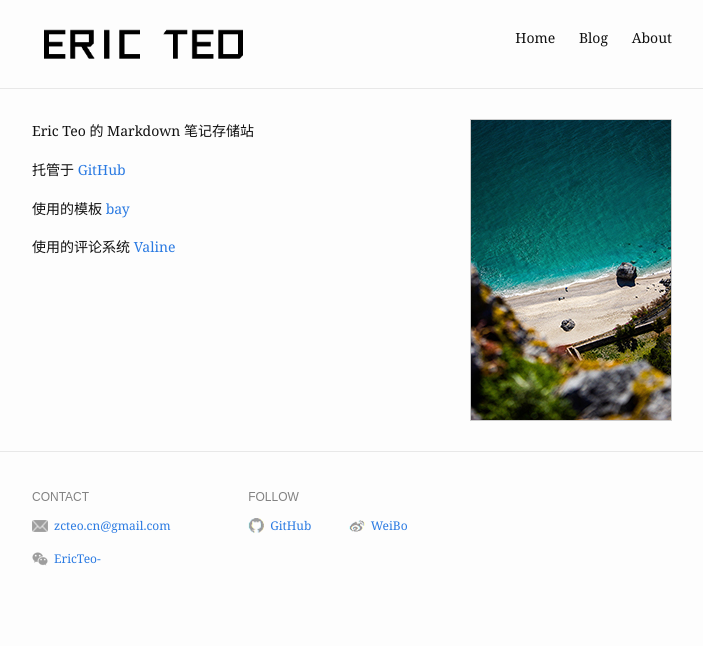
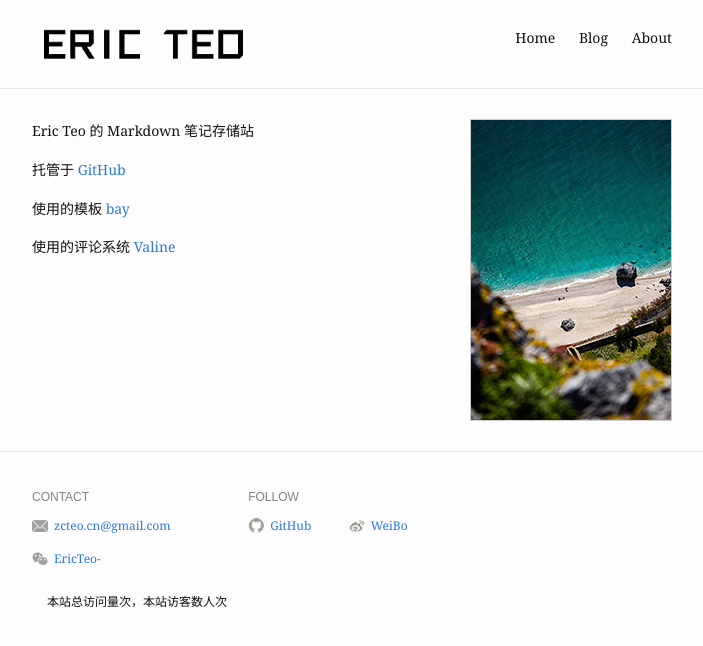
Before and after one commit to zcteo/bay, a Jekyll site: the page built from index.md, in a window 1280 px wide. Shown: the top 646 px of the page, without its empty margins (288-991 px from the left). Built offline with Jekyll 4.4.1, drawn with Linux system fonts in a browser that asks for light colours; comment, search, counter and statistics services are not loaded.

Commit message:
增加不蒜子访问统计

```diff
--- a/_includes/footer.html
+++ b/_includes/footer.html
@@ -59,6 +53,14 @@
       </div>
       {% endif %}
     </div>
+
+    <p class="footer-col">
+      本站总访问量<span id="busuanzi_value_site_pv"></span>次，本站访客数<span id="busuanzi_value_site_uv"></span>人次
+      {% if page.layout == "default" %}
+      ，本文总阅读量<span id="busuanzi_value_page_pv"></span>次
+      {% endif %}
+    </p>
+
   </div>
 </footer>
 
--- a/_includes/head.html
+++ b/_includes/head.html
@@ -87,5 +87,5 @@
     })();
   </script>
   {% endif %}
-
+  <script async src="//busuanzi.ibruce.info/busuanzi/2.3/busuanzi.pure.mini.js"></script>
 </head>
```
Also changed, not shown: other parts of _includes/footer.html (+2 -8 lines). Lines whose indentation alone changed are shown as unchanged.
